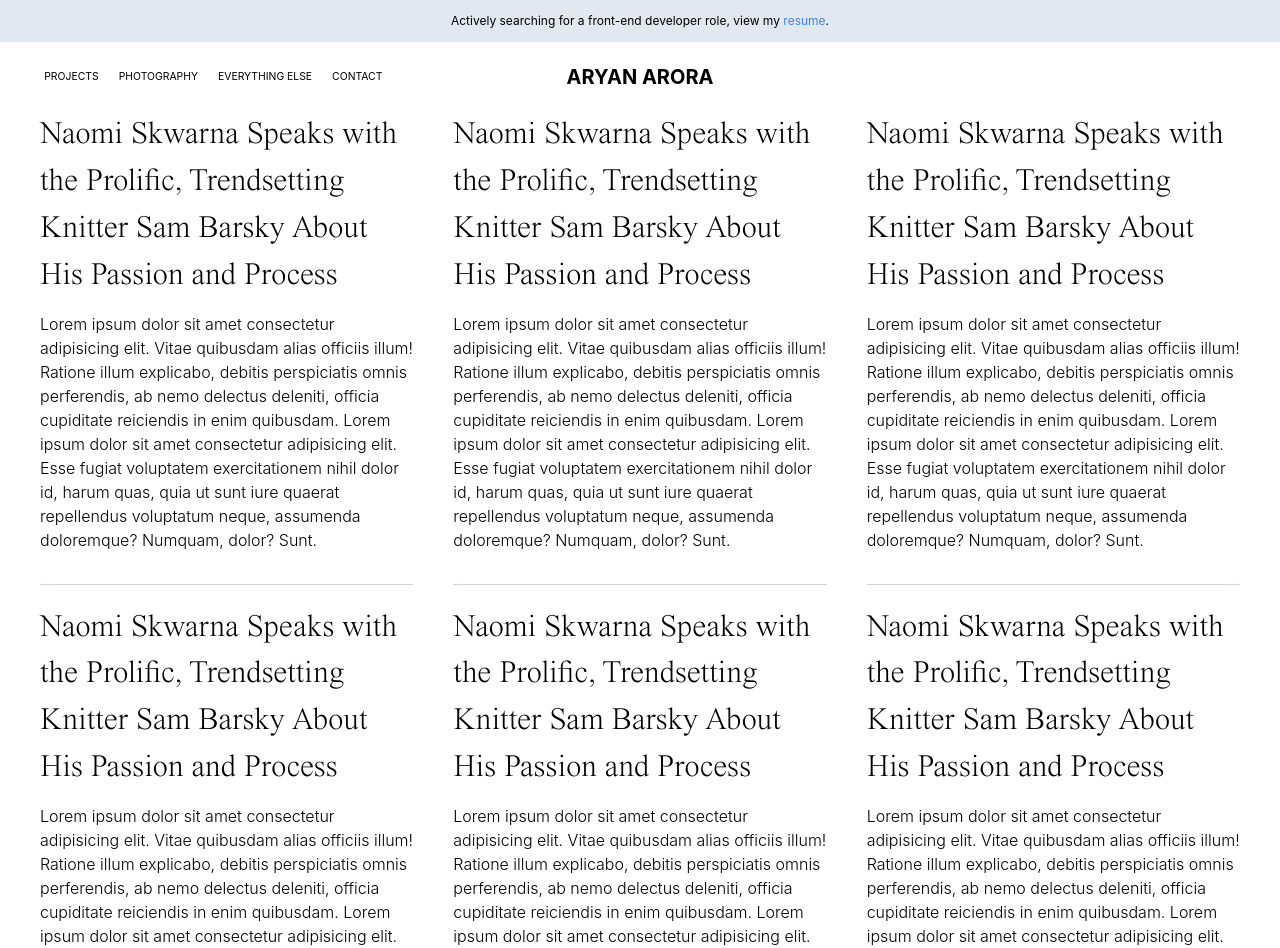
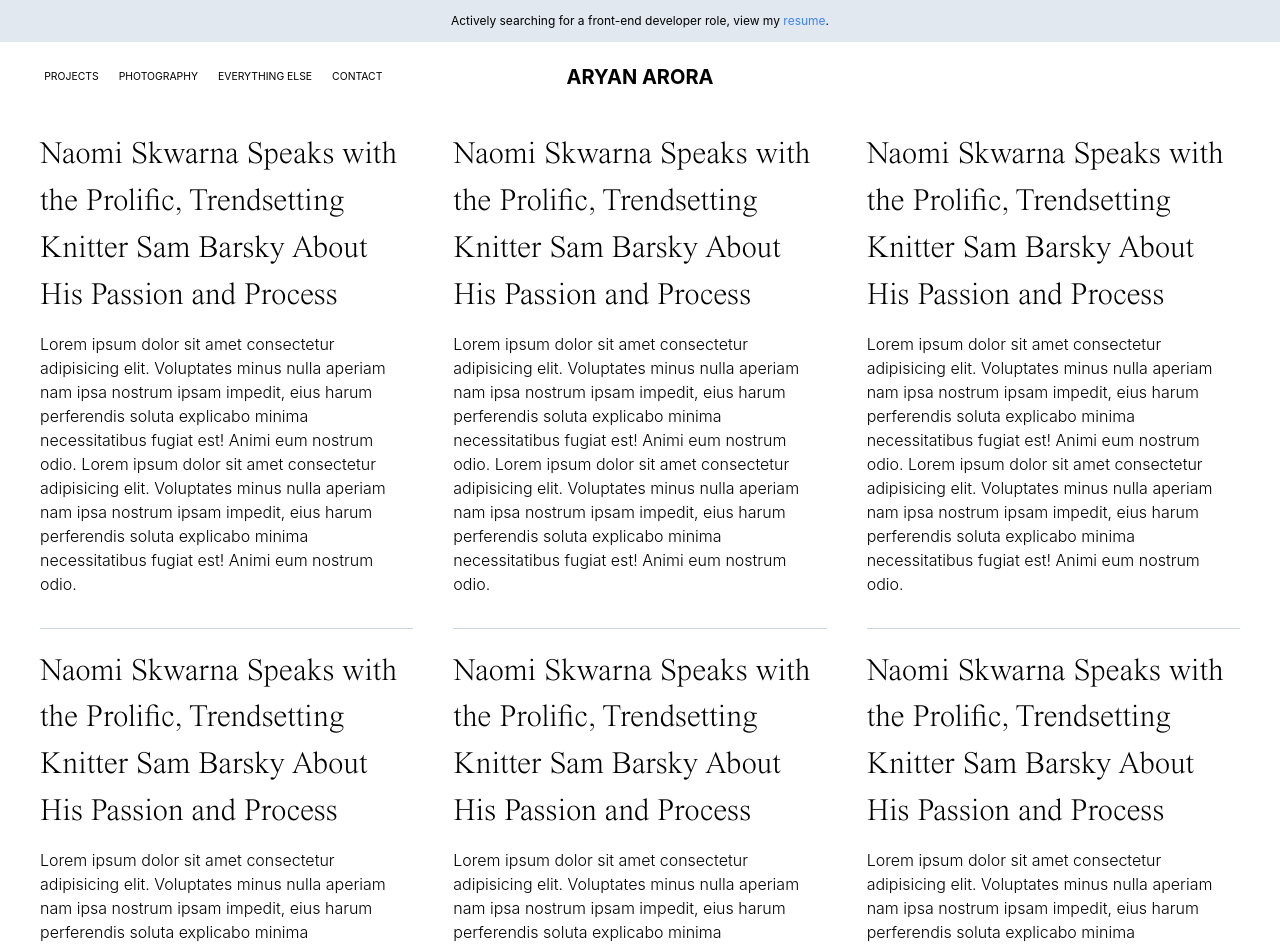
Before and after one commit to aryanxarora/Aryan-Arora, a React (Create React App) app: page /everythingelse in a window 1280 px wide. Shown: the top 948 px of the page. Built offline with nearby package versions, Linux system fonts and the light colour scheme.

Commit message:
React Router

```diff
--- a/package.json
+++ b/package.json
@@ -6,9 +6,13 @@
     "@testing-library/jest-dom": "^5.16.5",
     "@testing-library/react": "^13.4.0",
     "@testing-library/user-event": "^13.5.0",
+    "localforage": "^1.10.0",
+    "match-sorter": "^6.3.1",
     "react": "^18.2.0",
     "react-dom": "^18.2.0",
+    "react-router-dom": "^6.11.2",
     "react-scripts": "5.0.1",
+    "sort-by": "^1.2.0",
     "web-vitals": "^2.1.4"
   },
   "scripts": {
--- a/src/App.js
+++ b/src/App.js
@@ -1,3 +1,9 @@
+import {
+  BrowserRouter as Router,
+  Routes,
+  Route
+} from "react-router-dom";
+
 import './styles/App.css';
 import Navbar from './components/Navbar';
 import Projects from './components/Projects';
@@ -8,13 +14,18 @@ import EverythingElse from './components/EverythingElse';
 function App() {
   return (
     <div className='App'>
-
       <Announce/>
-      <Navbar/>
-      {/* <Projects /> */}
-      {/* <Photography/> */}
-      <EverythingElse />
-
+      <Router>
+        <div>
+        <Navbar />
+        <Routes>
+          <Route path="/" element={<Projects />} />
+          <Route path="/projects" element={<Projects />} />
+          <Route path="/photography" element={<Photography />} />
+          <Route path="/everythingelse" element={<EverythingElse />} />
+        </Routes>
+        </div>
+      </Router>
     </div>
   );
 }
--- a/src/components/Blog.jsx
+++ b/src/components/Blog.jsx
@@ -1,19 +1,8 @@
-function Blog() {
+function Blog({ title, paragraph }) {
   return (
     <div className="">
-      <h1 className="font-serif text-2xl lg:text-3xl 2xl:text-3xl">
-        Naomi Skwarna Speaks with the Prolific, Trendsetting Knitter Sam Barsky
-        About His Passion and Process
-      </h1>
-      <p className="font-sans font-light py-3">
-        Lorem ipsum dolor sit amet consectetur adipisicing elit. Vitae quibusdam
-        alias officiis illum! Ratione illum explicabo, debitis perspiciatis
-        omnis perferendis, ab nemo delectus deleniti, officia cupiditate
-        reiciendis in enim quibusdam. Lorem ipsum dolor sit amet consectetur
-        adipisicing elit. Esse fugiat voluptatem exercitationem nihil dolor id,
-        harum quas, quia ut sunt iure quaerat repellendus voluptatum neque,
-        assumenda doloremque? Numquam, dolor? Sunt.
-      </p>
+      <h1 className="font-serif text-2xl lg:text-3xl 2xl:text-3xl">{title}</h1>
+      <p className="font-sans font-light py-3">{paragraph}</p>
       <hr className="border-slate-300 my-5" />
     </div>
   );
--- a/src/components/EverythingElse.jsx
+++ b/src/components/EverythingElse.jsx
@@ -1,14 +1,18 @@
 import Blog from "./Blog";
 
 function EverythingElse() {
+  var title =
+    "Naomi Skwarna Speaks with the Prolific, Trendsetting Knitter Sam Barsky About His Passion and Process";
+  var paragraph =
+    "Lorem ipsum dolor sit amet consectetur adipisicing elit. Voluptates minus nulla aperiam nam ipsa nostrum ipsam impedit, eius harum perferendis soluta explicabo minima necessitatibus fugiat est! Animi eum nostrum odio. Lorem ipsum dolor sit amet consectetur adipisicing elit. Voluptates minus nulla aperiam nam ipsa nostrum ipsam impedit, eius harum perferendis soluta explicabo minima necessitatibus fugiat est! Animi eum nostrum odio.";
   return (
-    <div className="gap-10 px-5 columns-1 md:columns-2 lg:columns-3 lg:px-10">
-      <Blog />
-      <Blog />
-      <Blog />
-      <Blog />
-      <Blog />
-      <Blog />
+    <div className="gap-10 px-5 columns-1 md:columns-2 lg:columns-3 lg:px-10 my-5">
+      <Blog title={title} paragraph={paragraph} />
+      <Blog title={title} paragraph={paragraph} />
+      <Blog title={title} paragraph={paragraph} />
+      <Blog title={title} paragraph={paragraph} />
+      <Blog title={title} paragraph={paragraph} />
+      <Blog title={title} paragraph={paragraph} />
     </div>
   );
 }
--- a/src/components/Navbar.jsx
+++ b/src/components/Navbar.jsx
@@ -1,3 +1,5 @@
+import { Link } from "react-router-dom";
+
 function Nav() {
   return (
     <nav className="sticky bg-white top-0 py-5 lg:flex lg:flex-wrap lg:items-center lg:px-0 lg:py-5">
@@ -5,16 +7,16 @@ function Nav() {
       <div className="lg:basis-1/3">
         <ul className="flex flex-wrap text-xs font-sans justify-center lg:px-10">
           <li className="pr-5 hover:underline lg:pr-5 2xl:pr-10">
-            <a href="#">PROJECTS</a>
+            <Link to="/projects">PROJECTS</Link>
           </li>
           <li className="pr-5 hover:underline lg:pr-5 2xl:pr-10">
-            <a href="#">PHOTOGRAPHY</a>
+            <Link to="/photography">PHOTOGRAPHY</Link>
           </li>
           <li className="pr-5 hover:underline lg:pr-5 2xl:pr-10">
-            <a href="#">EVERYTHING ELSE</a>
+            <Link to="/everythingelse">EVERYTHING ELSE</Link>
           </li>
           <li className="hover:underline">
-            <a href="#">CONTACT</a>
+            <Link to="/content">CONTACT</Link>
           </li>
         </ul>
       </div>
```
Also changed, not shown: 1 other file (tests, documents, lock files or other folders).
